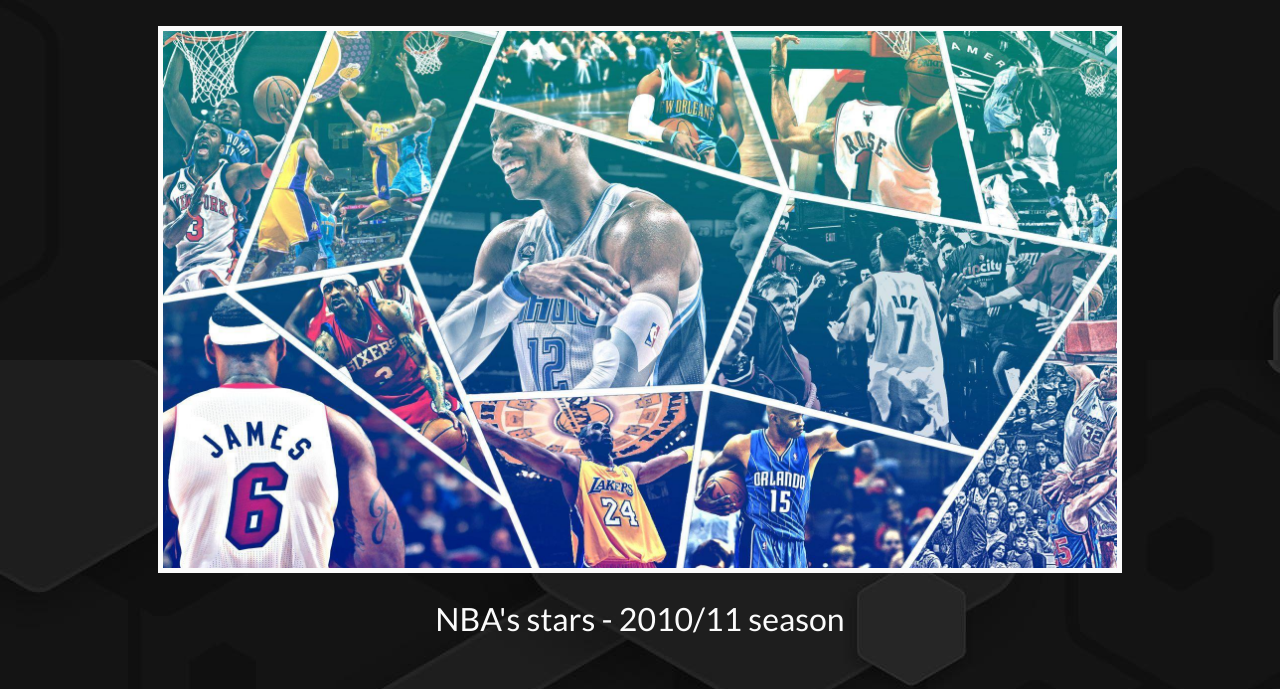
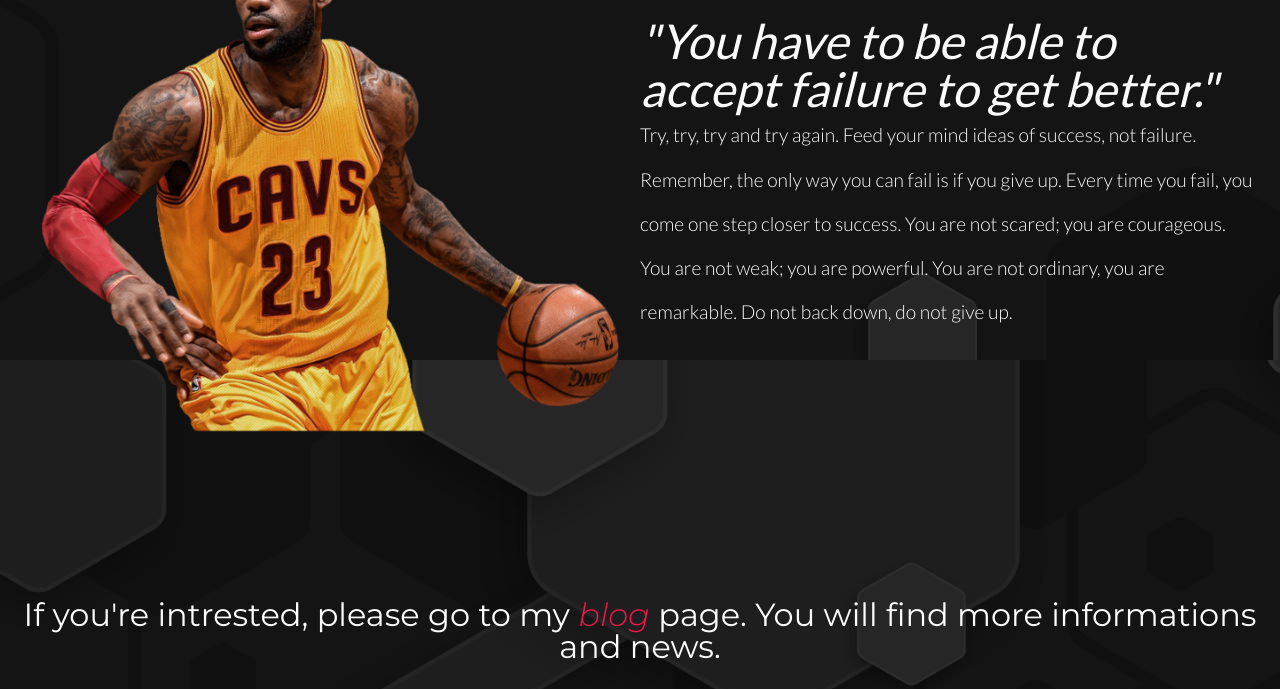
Before and after one commit to JakubMizera/Wprowadzenie_tech_web_NBA, a plain HTML site: page about.html in a window 1280 px wide. Shown: the part 1770-2459 px from the top of the page. Drawn offline with Linux system fonts and the light colour scheme; a web font is replaced by a local one.

Commit message:
about page finished

```diff
--- a/about.html
+++ b/about.html
@@ -72,7 +72,7 @@
         </div>
         <div class="dividerBox">
           <div class="leftBox">
-            <p class="italic title">We're talking about a practice...</p>
+            <p class="italic title">"We're talking about a practice..."</p>
             <p class="aboutP">
               It's all about NBA. On this page you can find informations about
               teams, rosters and history of the NBA. I created this website to
@@ -81,16 +81,30 @@
             </p>
           </div>
           <div class="rightBox">
-            <img src="images/allenIverson.png">
+            <img src="images/allenIverson.png" />
           </div>
         </div>
-        <div class="aboutBox">
-          <div class="photoWrapper">
-            <img src="images/nbaPhoto.jpg" alt="nba" />
-            <span class="infoSpan">NBA's stars - 2010/11 season</span>
+        <div class="dividerBox">
+          <div class="leftBox2">
+            <img src="images/lebron3.png" />
+          </div>
+          <div class="rightBox2">
+            <p class="italic title">
+              "You have to be able to accept failure to get better."
+            </p>
+            <p class="aboutP">
+              Try, try, try and try again. Feed your mind ideas of success, not
+              failure. Remember, the only way you can fail is if you give up.
+              Every time you fail, you come one step closer to success. You are
+              not scared; you are courageous. You are not weak; you are
+              powerful. You are not ordinary, you are remarkable. Do not back
+              down, do not give up.
+            </p>
           </div>
         </div>
-        <div class="aboutBox"></div>
+        <div class="aboutBox borderBottom">
+          <h5>If you're intrested, please go to my <a href="blog.html">blog</a> page. You will find more informations and news.</h5>
+        </div>
       </main>
       <footer class="aboutFooter">
         <div class="footerLogo">
--- a/style.css
+++ b/style.css
@@ -350,7 +350,7 @@ h3 {
 footer {
   grid-row: 9/14;
   display: flex;
-  flex-direction: column-reverse;
+  justify-content: space-between;
   align-items: center;
   background-color: rgba(160, 160, 160, 0.8);
   font-size: 1.4rem;
@@ -382,7 +382,7 @@ footer {
 }
 
 .fab {
-  font-size: 2.5rem;
+  font-size: 2rem;
   padding: 20px;
   color: var(--color-white-main);
   transition: color 0.2s ease-in-out;
@@ -418,6 +418,10 @@ footer {
 
 .aboutBox:first-child {
   min-height: 90vh;
+}
+
+.aboutBox:last-child {
+  min-height: 40vh;
 }
 
 .photoWrapper {
@@ -486,6 +490,10 @@ h4 {
   grid-auto-rows: min-content;
 }
 
+.dividerBox:nth-child(3) {
+  padding: 40px 20px;
+}
+
 .leftBox {
   grid-column: 1/2;
   padding: 0 50px;
@@ -499,3 +507,54 @@ h4 {
   display: flex;
   justify-content: center;
 }
+
+.rightBox > img {
+  max-height: 800px;
+}
+
+.leftBox2 {
+  grid-column: 1/2;
+  padding: 0 20px;
+  display: flex;
+  justify-content: center;
+}
+
+.rightBox2 {
+  display: flex;
+  flex-direction: column;
+  align-items: flex-start;
+  justify-content: center;
+}
+
+h5 {
+  color: var(--color-white-main);
+  font-size: 2rem;
+  font-family: var(--font-Montserrat);
+  text-align: center;
+}
+
+h5 > a {
+  color: var(--color-red-main);
+  font-style: italic;
+  transition: color 0.2s ease-in-out;
+}
+
+h5 > a:hover {
+  color: var(--color-red-main-hover);
+  transition: color 0.2s ease-in-out;
+}
+
+.borderBottom {
+  border-bottom: 1px solid var(--color-red-main);
+}
+
+@media screen and (max-width: 1100px) {
+  .dividerBox {
+    grid-template-columns: 1fr;
+    grid-auto-rows: min-content;
+  }
+
+  .leftBox2 {
+    min-width: 300px;
+  }
+}
```
Also changed, not shown: images/lebron.jpg (added), images/lebron2.png (added), images/lebron3.png (added).
